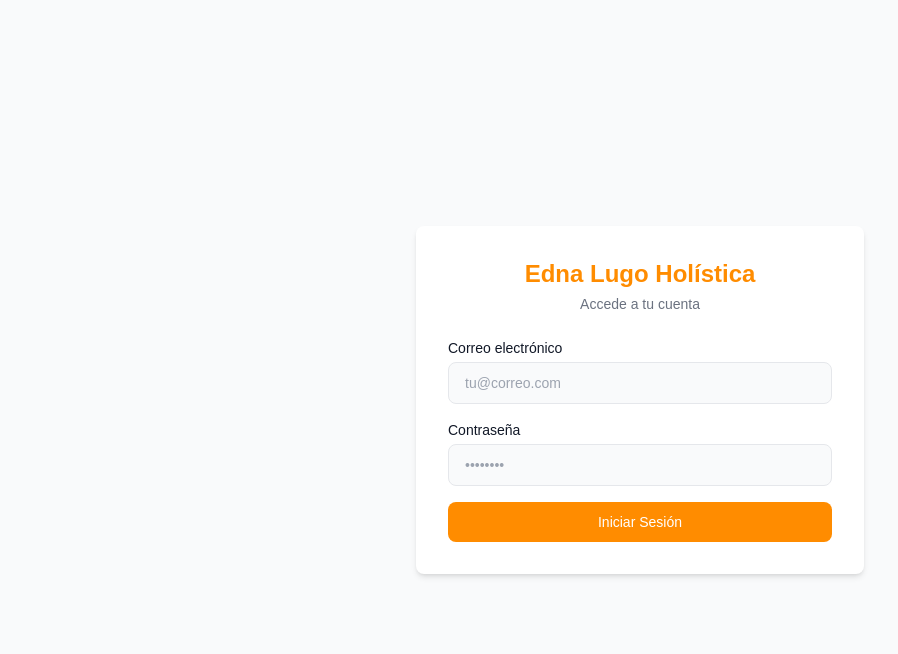
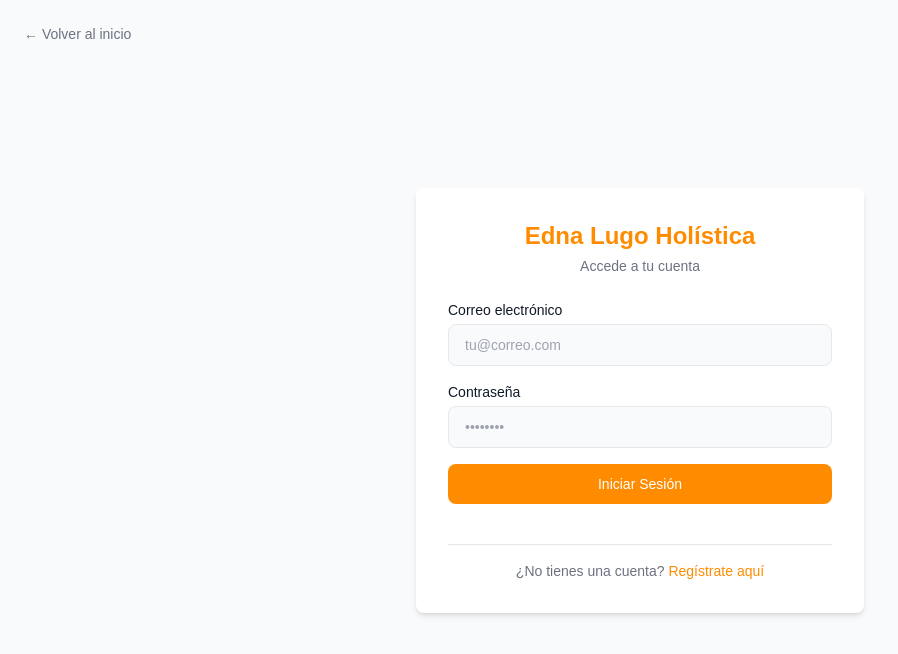
Before and after one commit to EmmanuelRiveros/edna_holistica, a Next.js app in the folder frontend/: page /login in a window 1280 px wide. Shown: the top 654 px of the page, without its empty margins (0-898 px from the left). Built offline with nearby package versions, Linux system fonts and the light colour scheme; no server answers.

Commit message:
Se agregaron cambios al login

```diff
--- a/frontend/src/app/(auth)/login/page.tsx
+++ b/frontend/src/app/(auth)/login/page.tsx
@@ -2,6 +2,7 @@
 
 import { useState, FormEvent } from "react";
 import { useRouter } from "next/navigation";
+import Link from "next/link"; // 🌟 Importación agregada
 import { fetchAPI } from "@/lib/api";
 
 export default function LoginPage() {
@@ -46,7 +47,16 @@ export default function LoginPage() {
   };
 
   return (
-    <div className="min-h-screen flex items-center justify-center bg-background px-4">
+    <div className="min-h-screen flex items-center justify-center bg-background px-4 relative">
+
+      {/* 🌟 Botón para volver al inicio */}
+      <Link
+        href="/"
+        className="absolute top-6 left-6 text-sm flex items-center gap-2 text-text-secondary hover:text-primary transition-colors duration-150"
+      >
+        ← Volver al inicio
+      </Link>
+
       <div className="bg-surface p-8 rounded-lg shadow-md max-w-md w-full">
         {/* Logo */}
         <h1 className="text-primary font-bold text-2xl text-center">
@@ -117,6 +127,17 @@ export default function LoginPage() {
           >
             {isLoading ? "Cargando..." : "Iniciar Sesión"}
           </button>
+
+          {/* 🌟 Enlace de registro */}
+          <div className="text-center text-sm text-text-secondary mt-6 pt-4 border-t border-border">
+            ¿No tienes una cuenta?{" "}
+            <Link
+              href="/register"
+              className="text-primary font-medium hover:underline transition-all"
+            >
+              Regístrate aquí
+            </Link>
+          </div>
         </form>
       </div>
     </div>
--- a/frontend/src/app/(dashboard)/layout.tsx
+++ b/frontend/src/app/(dashboard)/layout.tsx
@@ -22,20 +22,20 @@ import {
 } from "lucide-react";
 
 const navItems = [
-  { href: "/dashboard",              label: "Dashboard",       icon: Home },
-  { href: "/agenda",                 label: "Agenda",          icon: Calendar },
-  { href: "/agenda/disponibilidad",  label: "Disponibilidad",  icon: Clock },
-  { href: "/clients",                label: "Clientes",        icon: Users },
-  { href: "/services",               label: "Catálogo",        icon: Sparkles },
-  { href: "/payments",               label: "Pagos",           icon: CreditCard },
+  { href: "/dashboard", label: "Dashboard", icon: Home },
+  { href: "/agenda", label: "Agenda", icon: Calendar },
+  { href: "/agenda/disponibilidad", label: "Disponibilidad", icon: Clock },
+  { href: "/clients", label: "Clientes", icon: Users },
+  { href: "/services", label: "Catálogo", icon: Sparkles },
+  { href: "/payments", label: "Pagos", icon: CreditCard },
 ];
 
 const tiendaItems = [
-  { href: "/tienda",             label: "Productos",    icon: Package },
-  { href: "/tienda/categorias",  label: "Categorías",   icon: Tag },
-  { href: "/tienda/ordenes",     label: "Órdenes",      icon: ShoppingCart },
-  { href: "/tienda/cupones",     label: "Cupones",      icon: Ticket },
-  { href: "/tienda/resenas",     label: "Reseñas",      icon: Star },
+  { href: "/tienda", label: "Productos", icon: Package },
+  { href: "/tienda/categorias", label: "Categorías", icon: Tag },
+  { href: "/tienda/ordenes", label: "Órdenes", icon: ShoppingCart },
+  { href: "/tienda/cupones", label: "Cupones", icon: Ticket },
+  { href: "/tienda/resenas", label: "Reseñas", icon: Star },
 ];
 
 export default function DashboardLayout({
@@ -87,13 +87,13 @@ export default function DashboardLayout({
       // Si hay error al parsear: limpiar y redirigir
       localStorage.removeItem("token");
       localStorage.removeItem("user");
-      router.replace("/login");
+      router.replace("/");
     }
   }, [router]);
 
   const handleLogout = () => {
     localStorage.removeItem("token");
-    router.replace("/login");
+    router.replace("/");
   };
 
   // No renderizar hasta que se verifique el token y rol
@@ -156,8 +156,7 @@ export default function DashboardLayout({
                   className={`
                     flex items-center gap-3 rounded-lg px-3 py-2.5 text-sm font-medium
                     transition-colors duration-150
-                    ${
-                      isActive
+                    ${isActive
                       ? "bg-primary/10 text-primary"
                       : "text-text-secondary hover:bg-background hover:text-text-primary"
                     }
@@ -185,8 +184,7 @@ export default function DashboardLayout({
                       className={`
                         flex items-center gap-3 rounded-lg px-3 py-2.5 text-sm font-medium
                         transition-colors duration-150
-                        ${
-                          isActive
+                        ${isActive
                           ? "bg-primary/10 text-primary"
                           : "text-text-secondary hover:bg-background hover:text-text-primary"
                         }
@@ -210,8 +208,7 @@ export default function DashboardLayout({
                 className={`
                   flex items-center gap-3 rounded-lg px-3 py-2.5 text-sm font-medium
                   transition-colors duration-150
-                  ${
-                    pathname === "/configuracion"
+                  ${pathname === "/configuracion"
                     ? "bg-primary/10 text-primary"
                     : "text-text-secondary hover:bg-background hover:text-text-primary"
                   }
--- a/frontend/src/app/portal/layout.tsx
+++ b/frontend/src/app/portal/layout.tsx
@@ -37,7 +37,7 @@ function PortalLayoutInner({ children }: { children: React.ReactNode }) {
   const handleLogout = () => {
     localStorage.removeItem("token");
     localStorage.removeItem("user");
-    router.push("/login");
+    router.push("/");
   };
 
   const { itemCount } = useCart();
```
Lines whose indentation alone changed are shown as unchanged.
